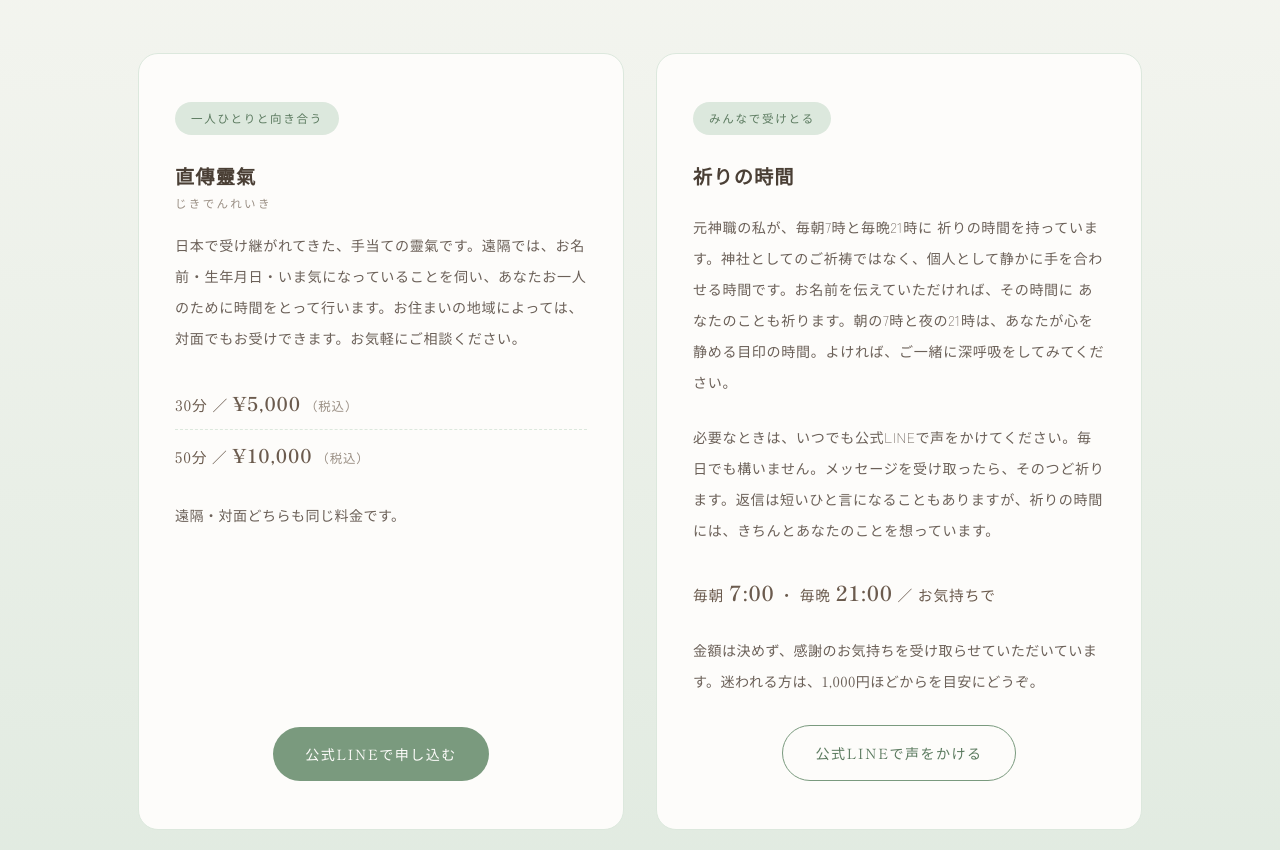
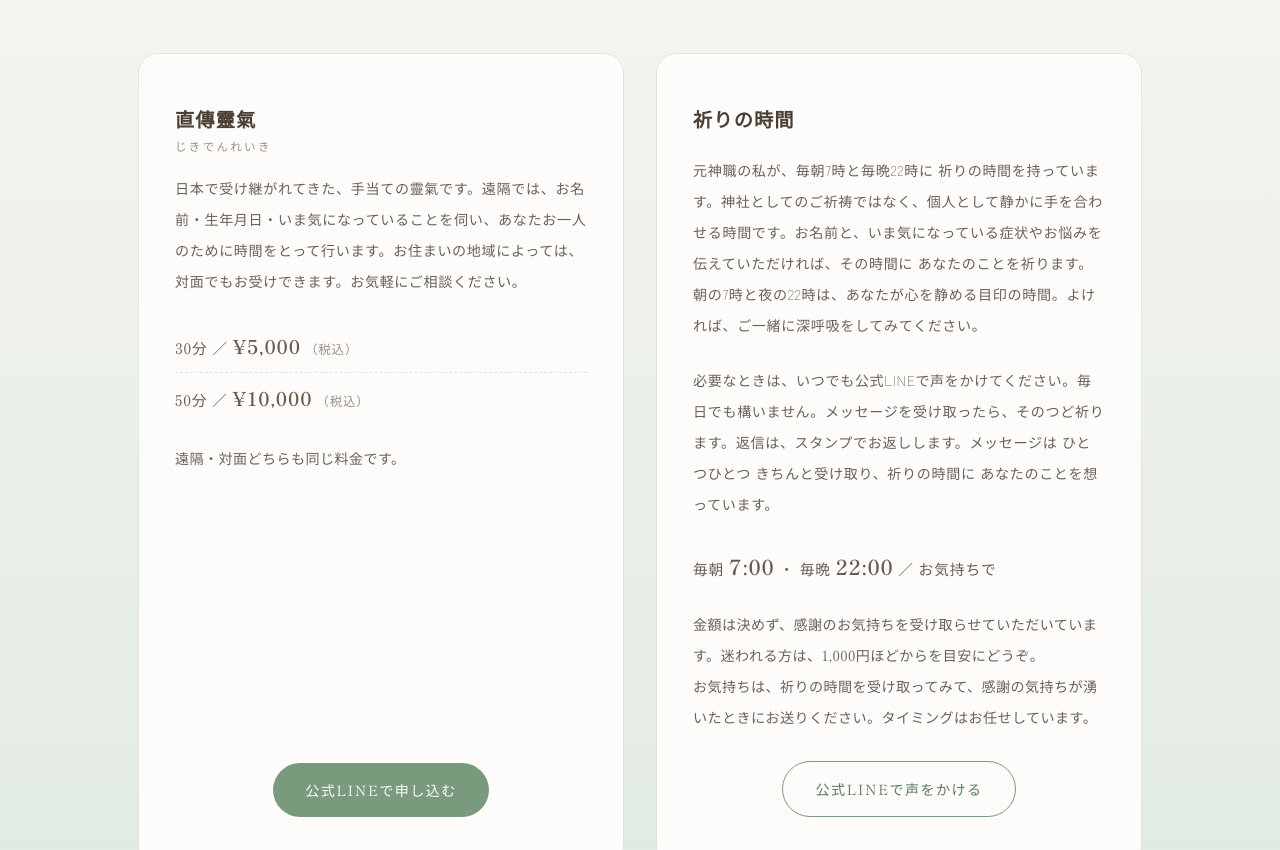
Before and after one commit to hollygucci1984-pixel/my-website, a plain HTML site: page index.html in a window 1280 px wide. Shown: the part 8719-9569 px from the top of the page. Drawn offline with Linux system fonts and the light colour scheme.

Commit message:
Add files via upload
公式LINEのリンク追加

```diff
--- a/index.html
+++ b/index.html
@@ -1335,7 +1335,6 @@ footer {
     </p>
     <div class="service-cards">
       <div class="service-card healing-card">
-        <span class="service-badge">一人ひとりと向き合う</span>
         <h3>直傳靈氣<span class="ruby-note">じきでんれいき</span></h3>
         <p>日本で受け継がれてきた、手当ての靈氣です。遠隔では、お名前・生年月日・いま気になっていることを伺い、あなたお一人のために時間をとって行います。お住まいの地域によっては、対面でもお受けできます。お気軽にご相談ください。</p>
         <ul class="price-rows">
@@ -1344,18 +1343,17 @@ footer {
         </ul>
         <p class="price-note">遠隔・対面どちらも同じ料金です。</p>
         <div class="card-action">
-          <a href="https://lin.ee/xxxxx" class="btn-primary" target="_blank" rel="noopener">公式LINEで申し込む</a>
+          <a href="https://lin.ee/PWyVUfA" class="btn-primary" target="_blank" rel="noopener">公式LINEで申し込む</a>
         </div>
       </div>
       <div class="service-card healing-card">
-        <span class="service-badge">みんなで受けとる</span>
         <h3>祈りの時間</h3>
-        <p>元神職の私が、毎朝7時と毎晩21時に 祈りの時間を持っています。神社としてのご祈祷ではなく、個人として静かに手を合わせる時間です。お名前を伝えていただければ、その時間に あなたのことも祈ります。朝の7時と夜の21時は、あなたが心を静める目印の時間。よければ、ご一緒に深呼吸をしてみてください。</p>
-        <p>必要なときは、いつでも公式LINEで声をかけてください。毎日でも構いません。メッセージを受け取ったら、そのつど祈ります。返信は短いひと言になることもありますが、祈りの時間には、きちんとあなたのことを想っています。</p>
-        <p class="prayer-time">毎朝 <strong>7:00</strong> ・ 毎晩 <strong>21:00</strong> ／ お気持ちで</p>
-        <p class="price-note">金額は決めず、感謝のお気持ちを受け取らせていただいています。迷われる方は、1,000円ほどからを目安にどうぞ。</p>
+        <p>元神職の私が、毎朝7時と毎晩22時に 祈りの時間を持っています。神社としてのご祈祷ではなく、個人として静かに手を合わせる時間です。お名前と、いま気になっている症状やお悩みを伝えていただければ、その時間に あなたのことを祈ります。朝の7時と夜の22時は、あなたが心を静める目印の時間。よければ、ご一緒に深呼吸をしてみてください。</p>
+        <p>必要なときは、いつでも公式LINEで声をかけてください。毎日でも構いません。メッセージを受け取ったら、そのつど祈ります。返信は、スタンプでお返しします。メッセージは ひとつひとつ きちんと受け取り、祈りの時間に あなたのことを想っています。</p>
+        <p class="prayer-time">毎朝 <strong>7:00</strong> ・ 毎晩 <strong>22:00</strong> ／ お気持ちで</p>
+        <p class="price-note">金額は決めず、感謝のお気持ちを受け取らせていただいています。迷われる方は、1,000円ほどからを目安にどうぞ。<br>お気持ちは、祈りの時間を受け取ってみて、感謝の気持ちが湧いたときにお送りください。タイミングはお任せしています。</p>
         <div class="card-action">
-          <a href="https://lin.ee/xxxxx" class="btn-secondary" target="_blank" rel="noopener">公式LINEで声をかける</a>
+          <a href="https://lin.ee/PWyVUfA" class="btn-secondary" target="_blank" rel="noopener">公式LINEで声をかける</a>
         </div>
       </div>
     </div>
```
